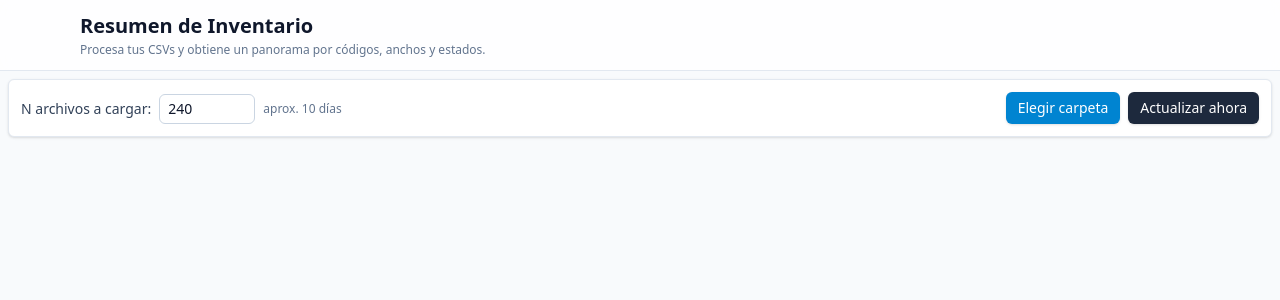
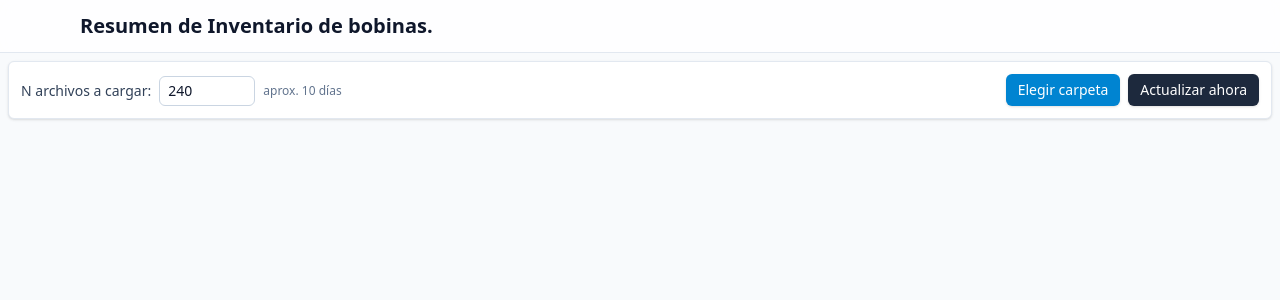
Before and after one commit to YISR-UOH/BobinaVisor, a React (Vite) app in the folder APP/: page / in a window 1280 px wide. Shown: the top 300 px of the page. Built offline with nearby package versions, Linux system fonts and the light colour scheme.

Commit message:
delete description

```diff
--- a/APP/src/App.jsx
+++ b/APP/src/App.jsx
@@ -143,12 +143,8 @@ function App() {
         <header className="sticky top-0 z-10 border-b border-slate-200 bg-white/80 backdrop-blur">
           <div className="mx-auto max-w-6xl px-4 py-3">
             <h1 className="text-xl font-semibold text-slate-900">
-              Resumen de Inventario
+              Resumen de Inventario de bobinas.
             </h1>
-            <p className="mt-0.5 text-xs text-slate-500">
-              Procesa tus CSVs y obtiene un panorama por códigos, anchos y
-              estados.
-            </p>
           </div>
         </header>
         <div className=" max-w-full px-2 py-2">
```
